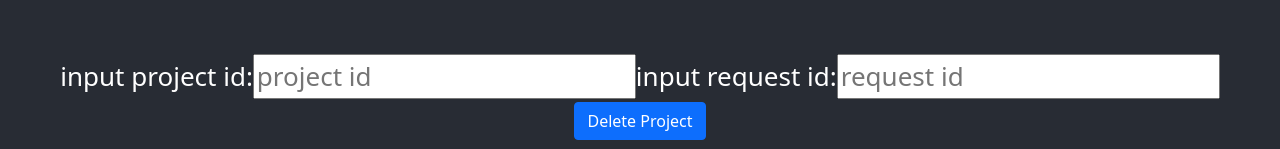
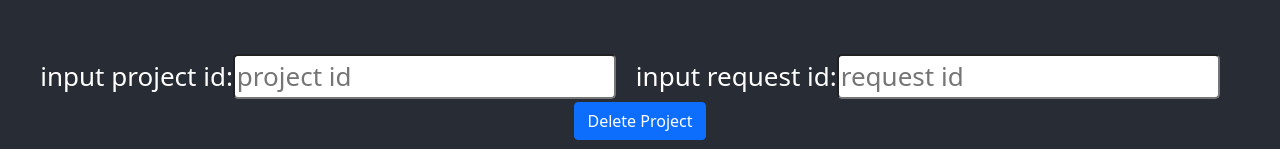
Before and after one commit to LinlinlinlinW/Citi-Budgeting-FE, a React (Create React App) app: page / in a window 1280 px wide. Shown: the part 591-740 px from the top of the page. Built offline with nearby package versions, Linux system fonts and the light colour scheme; no server answers.

Commit message:
Update Delete.tsx
change textbox style

```diff
--- a/src/components/Delete.tsx
+++ b/src/components/Delete.tsx
@@ -23,11 +23,13 @@ function DeleteOneProject(): void {
       <label >
         input project id:
         <input type="text" placeholder="project id" value={project_id}
+        style={{marginRight: "20px",  borderRadius: "5px"}}
         onChange ={e =>setProjectID(e.target.value)}></input>
       </label>
       <label >
         input request id:
         <input type="text" placeholder="request id" value={request_id}
+        style={{marginRight: "20px",  borderRadius: "5px"}}
         onChange ={e =>setRequestID(e.target.value)}></input>
       </label>
       <button className="btn btn-primary" onClick={DeleteOneProject}>
```
